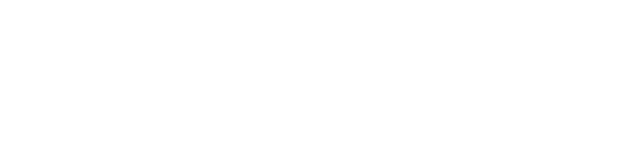
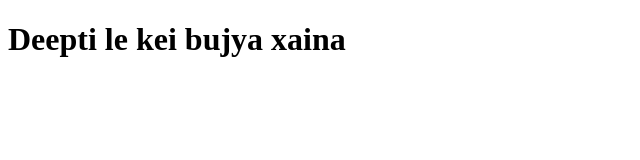
Before and after one commit to imDipti/imDipti.github.io, a plain HTML site: page index.html in a window 1280 px wide. Shown: the whole page, without its empty margins (0-640 px from the left). Drawn offline with Linux system fonts and the light colour scheme.

```diff
--- a/index.html
+++ b/index.html
@@ -7,6 +7,6 @@
     <title>Document</title>
 </head>
 <body>
-
+    <h1>Deepti le kei bujya xaina </h1>
 </body>
 </html>
```
